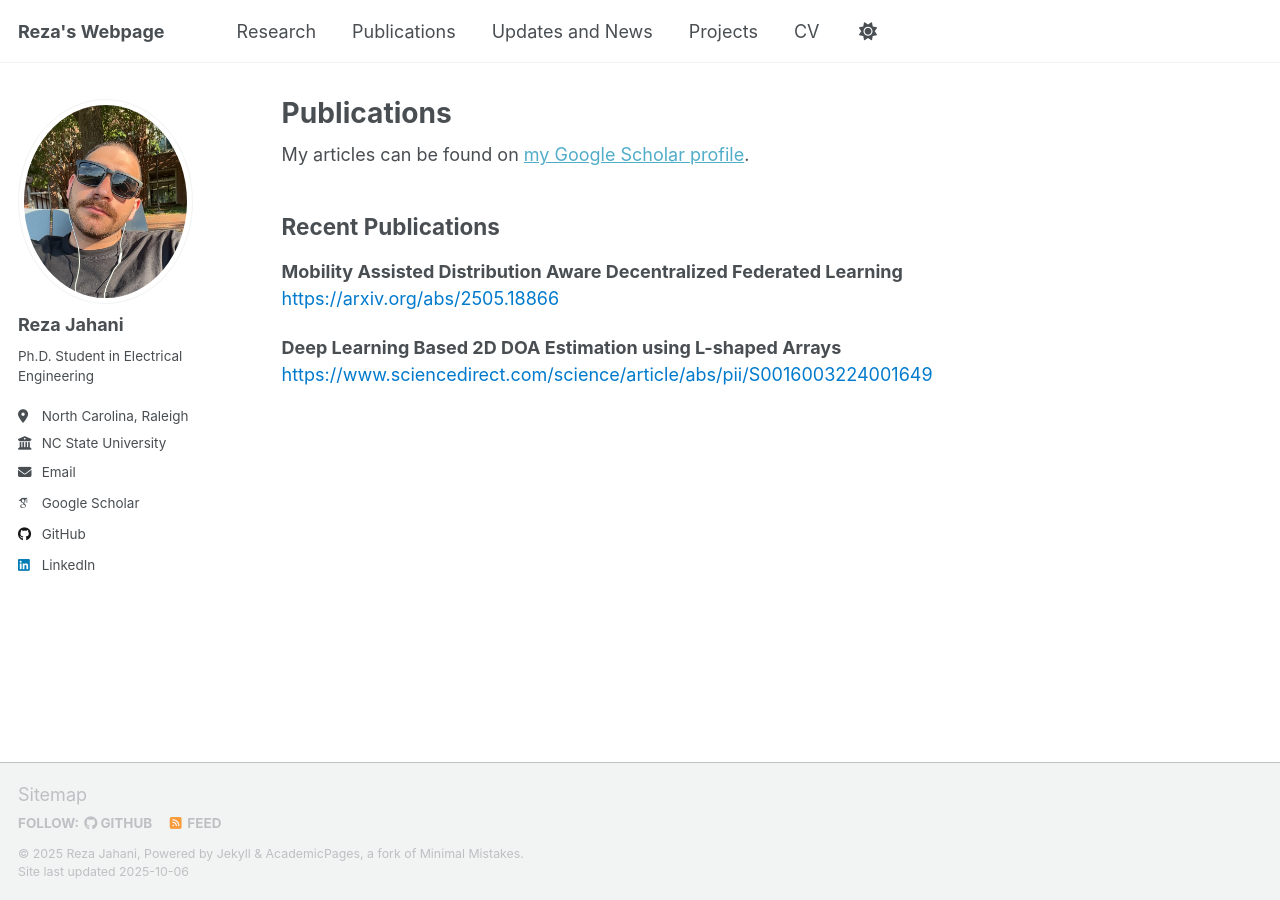
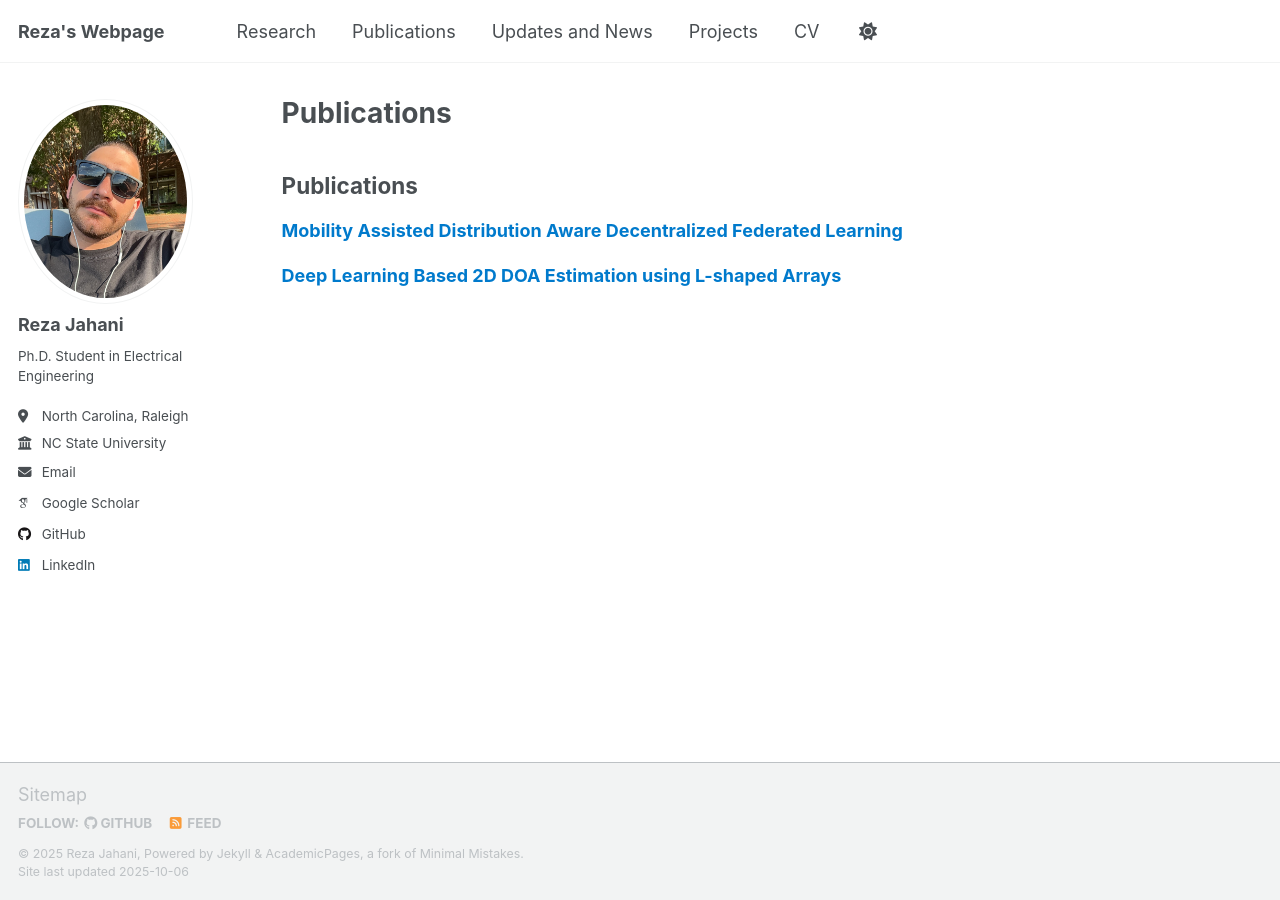
Before and after one commit to RezaJahanii/RezaJahanii.github.io, a Jekyll site: the page built from _pages/publications.html, in a window 1280 px wide. Built offline with Jekyll 4.4.1, drawn with Linux system fonts in a browser that asks for light colours; some web fonts are replaced; a script that is not in the unit is left out.

Commit message:
Update publications.html

```diff
--- a/_pages/publications.html
+++ b/_pages/publications.html
@@ -5,27 +5,19 @@ permalink: /publications/
 author_profile: true
 ---
 
-{% if site.author.googlescholar %}
-  <div class="wordwrap">My articles can be found on <a href="{{site.author.googlescholar}}">my Google Scholar profile</a>.</div>
-{% endif %}
-
-{% include base_path %}
-
 <section id="publications">
-  <h2>Recent Publications</h2>
+  <h2>Publications</h2>
 
   <ul>
     <li>
-      <strong>Mobility Assisted Distribution Aware Decentralized Federated Learning</strong><br>
       <a href="https://arxiv.org/abs/2505.18866" target="_blank" rel="noopener noreferrer">
-        https://arxiv.org/abs/2505.18866
+        <strong>Mobility Assisted Distribution Aware Decentralized Federated Learning</strong>
       </a>
     </li>
 
     <li>
-      <strong>Deep Learning Based 2D DOA Estimation using L-shaped Arrays</strong><br>
       <a href="https://www.sciencedirect.com/science/article/abs/pii/S0016003224001649" target="_blank" rel="noopener noreferrer">
-        https://www.sciencedirect.com/science/article/abs/pii/S0016003224001649
+        <strong>Deep Learning Based 2D DOA Estimation using L-shaped Arrays</strong>
       </a>
     </li>
   </ul>
@@ -40,11 +32,12 @@ author_profile: true
     padding-left: 0;
   }
   #publications li {
-    margin-bottom: 1.2em;
+    margin-bottom: 1em;
   }
   #publications a {
     color: #007acc;
     text-decoration: none;
+    font-weight: 600;
   }
   #publications a:hover {
     text-decoration: underline;
```
